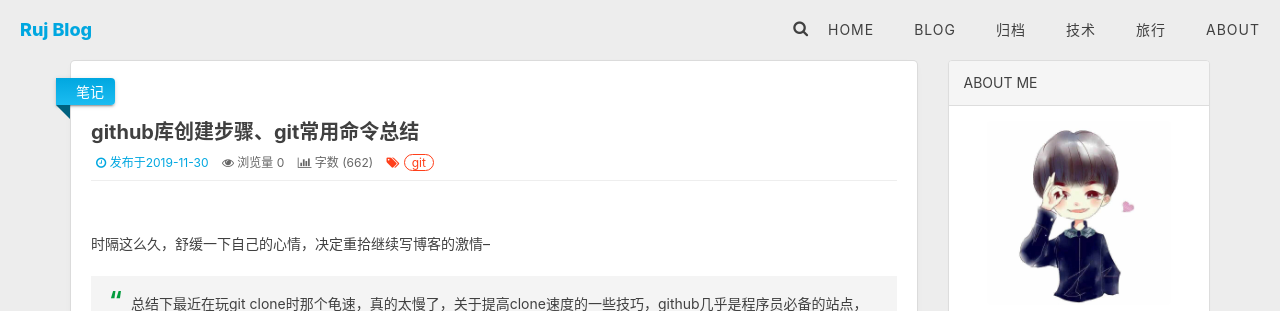
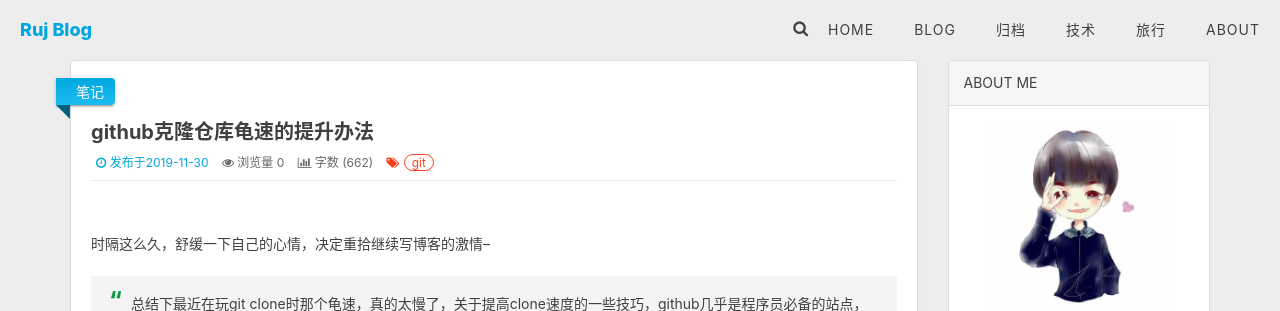
Before and after one commit to rujpro/rujpro.github.io, a Jekyll site: the page built from _posts/2019-11-30-gitClone.md, in a window 1280 px wide. Shown: the top 311 px of the page. Built offline with Jekyll 4.4.1, drawn with Linux system fonts in a browser that asks for light colours; comment, search, counter and statistics services are not loaded; a style sheet for code colours, icons or effects is not loaded.

Commit message:
blog更新

```diff
--- a/_posts/2019-11-30-gitClone.md
+++ b/_posts/2019-11-30-gitClone.md
@@ -1,6 +1,6 @@
 ---
 layout: post
-title: "github库创建步骤、git常用命令总结"
+title: "github克隆仓库龟速的提升办法"
 header-style: text
 article-tags: 笔记
 musicId: 1358554236
```
